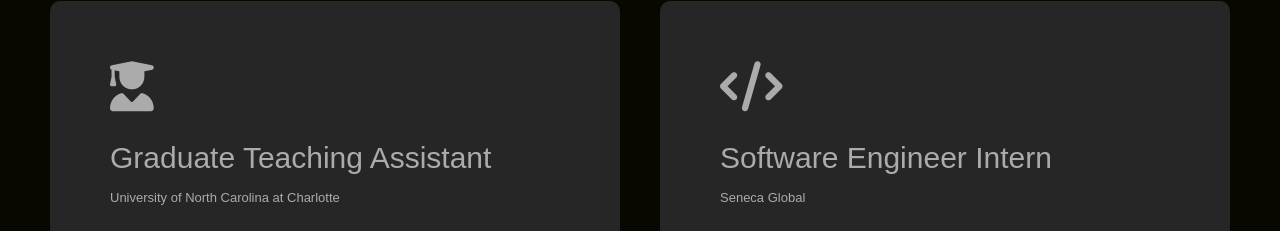
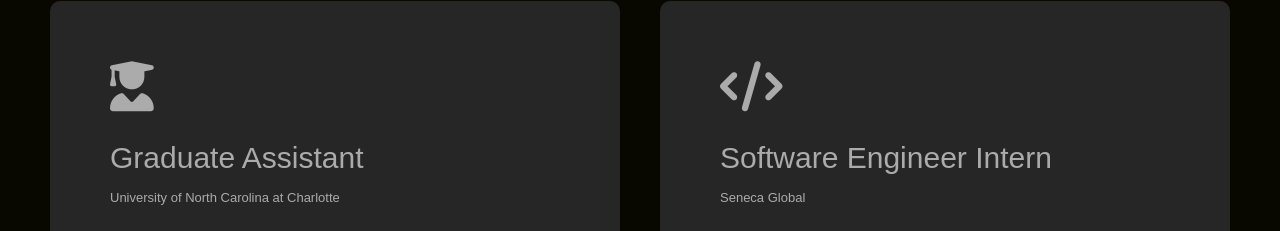
Before and after one commit to medhagitay/portfolio, a plain HTML site: page index.html in a window 1280 px wide. Shown: the part 1618-1849 px from the top of the page. Drawn offline with Linux system fonts and the light colour scheme.

Commit message:
temp check

```diff
--- a/index.html
+++ b/index.html
@@ -83,7 +83,7 @@
         <div class="services-list">
             <div>
                 <i class="fa-solid fa-user-graduate"></i>
-                <h2>Graduate Teaching Assistant</h2>
+                <h2>Graduate Assistant</h2>
                 <p>University of North Carolina at Charlotte</p><br><a href="https://www.linkedin.com/school/unc-charlotte/mycompany/verification/"><i class="fa-solid fa-arrow-up-right-from-square"></i></a>
             </div>
             <div>
```
